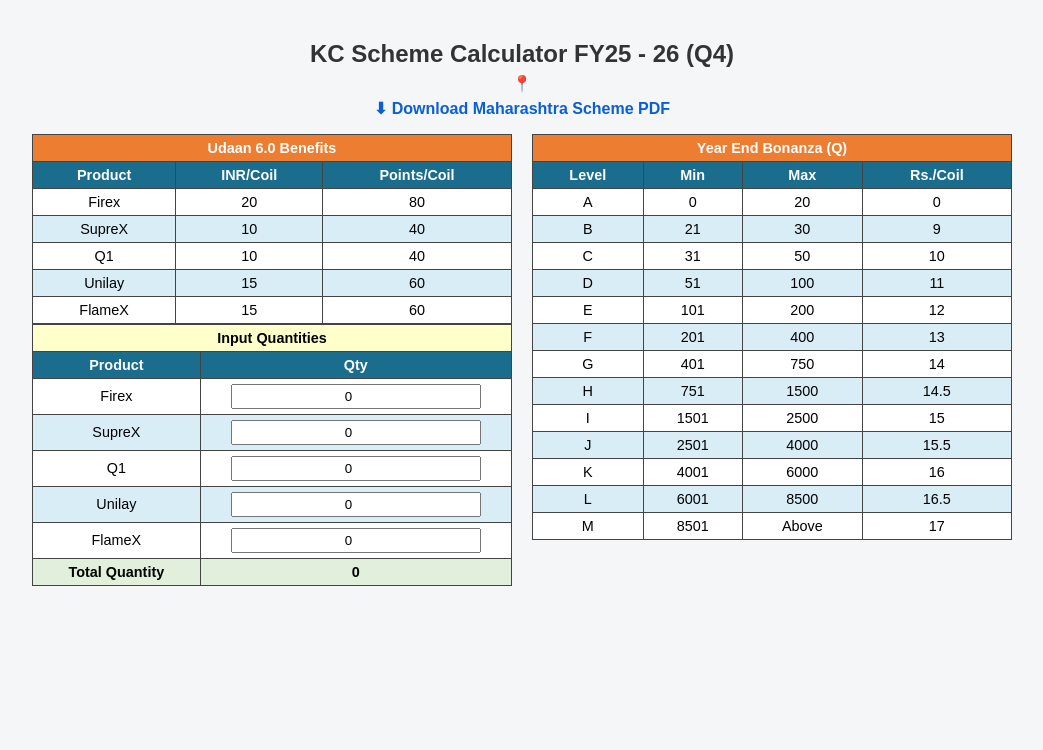
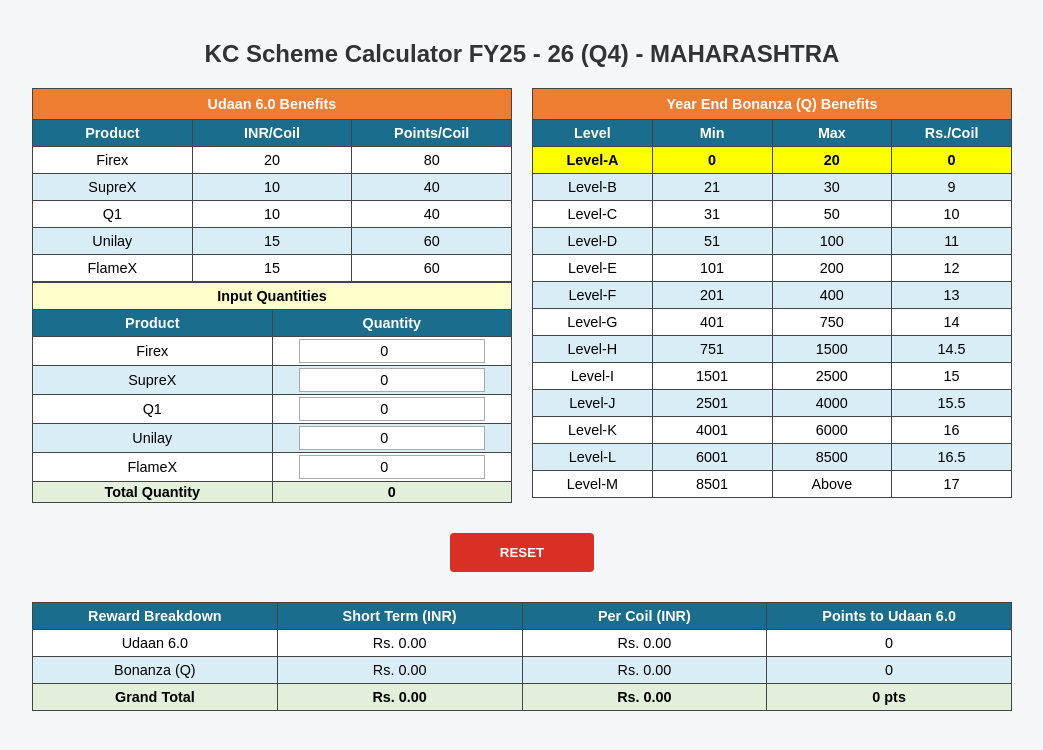
Before and after one commit to Rahulrai23/KD_Scheme_Calculator, a Flask app: template templates/scheme_rest_of_maharashtra.html in a window 1280 px wide. Shown: the top 750 px of the page, without its empty margins (118-1161 px from the left). Run offline with Flask 3, Linux system fonts and the light colour scheme; the template is opened without the code that fills it, so the values that code supplies are empty.

Commit message:
Update scheme_rest_of_maharashtra.html

```diff
--- a/templates/scheme_rest_of_maharashtra.html
+++ b/templates/scheme_rest_of_maharashtra.html
@@ -1,40 +1,11 @@
 <!DOCTYPE html>
 <html>
-<head><link rel="manifest" href="/static/pwa/manifest.json">
-<meta name="theme-color" content="#1a6d8c">
-<title>KC Scheme Calculator - MAHARASHTRA</title>
+<head>
+<title>KC Scheme Calculator - MAHARASTRA</title>
 <meta name="viewport" content="width=device-width, initial-scale=1.0">
-<script>
-if ("serviceWorker" in navigator) {
-  window.addEventListener("load", function () {
-    navigator.serviceWorker.register("/static/pwa/service-worker.js");
-  });
-}
-</script>
-
 <style>
   body { font-family: Arial, sans-serif; background: #f4f6f8; margin: 0; padding: 20px; }
-  h2 { text-align: center; margin-bottom: 6px; color: #333; }
-
-  /* ===== STATE BANNER + PDF ===== */
-  .state-banner {
-    text-align: center;
-    font-weight: bold;
-    color: #1a6d8c;
-    margin-bottom: 6px;
-  }
-
-  .pdf-link {
-    text-align: center;
-    margin-bottom: 16px;
-  }
-
-  .pdf-link a {
-    text-decoration: none;
-    font-weight: bold;
-    color: #0b5ed7;
-  }
-  /* ============================= */
+  h2 { text-align: center; margin-bottom: 20px; color: #333; }
 
   .layout-wrapper {
     display: flex;
@@ -42,116 +13,205 @@ if ("serviceWorker" in navigator) {
     gap: 20px;
     max-width: 1000px;
     margin: 0 auto;
+    align-items: stretch;
   }
 
-  .column-left, .column-right {
+  .column-left {
     width: 480px;
+    display: flex;
+    flex-direction: column;
+    justify-content: space-between;
   }
 
-  table { width: 100%; border-collapse: collapse; background: #fff; }
+  .column-right { width: 480px; }
+
+  table { width: 100%; border-collapse: collapse; background: #fff; table-layout: fixed; }
   th, td { border: 1px solid #444; padding: 5px; text-align: center; font-size: 0.9rem; }
 
-  .header-main { background-color: #ed7d31; color: white; }
-  .header-blue { background-color: #1a6d8c; color: white; }
-  .sub-header-yellow { background-color: #ffffcc; font-weight: bold; }
+  .header-main { background-color: #ed7d31; color: white; height: 20px; }
+  .header-blue { background-color: #1a6d8c; color: white; height: 20px; }
+  .sub-header-yellow { background-color: #ffffcc; font-weight: bold; color: #000; height: 15px; }
+
+  /* Adjusted padding to force bottom alignment with Level-M */
+  .input-table td {
+    padding: 2px 8px;
+  }
 
   .row-light-blue { background-color: #d9edf7; }
   .total-row { background: #e2efda; font-weight: bold; }
 
+  /* Yellow Highlight for the active slab */
   .highlight-slab { background-color: #ffff00 !important; font-weight: bold; }
 
-  input { width: 80%; padding: 3px; text-align: center; }
-
+  input { width: 80%; border: 1px solid #aaa; padding: 3px; text-align: center; font-size: 0.9rem; }
   .btn-container { text-align: center; margin: 30px 0; }
 
+  /* Reset button styling - Red color for clarity */
   button {
     padding: 12px 50px;
     background: #d93025;
     color: white;
     border: none;
+    cursor: pointer;
     border-radius: 4px;
     font-weight: bold;
   }
+  button:hover { background: #b71c1c; }
 
-  /* ===== MOBILE OPTIMIZATION ===== */
-  @media (max-width: 600px) {
-    .layout-wrapper { flex-direction: column; }
-    .column-left, .column-right { width: 100%; }
-    th, td { font-size: 0.75rem; }
-    input { width: 95%; }
-  }
+  .results-area { max-width: 980px; margin: 20px auto; }
 </style>
 </head>
-
 <body>
 
-<h2>KC Scheme Calculator FY25 - 26 (Q4)</h2>
-
-<div class="state-banner">
-  📍 {{ state_name }}
-</div>
-
-<div class="pdf-link">
-  <a href="/static/pdfs/maharashtra.pdf" download>
-    ⬇ Download Maharashtra Scheme PDF
-  </a>
-</div>
+<h2>KC Scheme Calculator FY25 - 26 (Q4) - MAHARASHTRA</h2>
 
 <div class="layout-wrapper">
-
-  <!-- LEFT -->
   <div class="column-left">
+    <div class="table-group">
       <table>
         <tr><th colspan="3" class="header-main">Udaan 6.0 Benefits</th></tr>
-      <tr class="header-blue"><th>Product</th><th>INR/Coil</th><th>Points/Coil</th></tr>
+        <tr class="header-blue">
+          <th>Product</th>
+          <th>INR/Coil</th>
+          <th>Points/Coil</th>
+        </tr>
         <tr><td>Firex</td><td>20</td><td>80</td></tr>
         <tr class="row-light-blue"><td>SupreX</td><td>10</td><td>40</td></tr>
         <tr><td>Q1</td><td>10</td><td>40</td></tr>
         <tr class="row-light-blue"><td>Unilay</td><td>15</td><td>60</td></tr>
         <tr><td>FlameX</td><td>15</td><td>60</td></tr>
       </table>
+    </div>
 
+    <div class="table-group">
       <table class="input-table">
         <tr><th colspan="2" class="sub-header-yellow">Input Quantities</th></tr>
-      <tr class="header-blue"><th>Product</th><th>Qty</th></tr>
+        <tr class="header-blue">
+          <th style="width: 60%;">Product</th>
+          <th style="width: 40%;">Quantity</th>
+        </tr>
         <tr><td>Firex</td><td><input id="firex" type="number" value="0" oninput="calc()"></td></tr>
         <tr class="row-light-blue"><td>SupreX</td><td><input id="suprex" type="number" value="0" oninput="calc()"></td></tr>
         <tr><td>Q1</td><td><input id="q1" type="number" value="0" oninput="calc()"></td></tr>
         <tr class="row-light-blue"><td>Unilay</td><td><input id="unilay" type="number" value="0" oninput="calc()"></td></tr>
         <tr><td>FlameX</td><td><input id="flamex" type="number" value="0" oninput="calc()"></td></tr>
-      <tr class="total-row"><td>Total Quantity</td><td id="totalQty">0</td></tr>
+        <tr class="total-row">
+          <td>Total Quantity</td>
+          <td id="totalQty">0</td>
+        </tr>
+      </table>
+    </div>
+  </div>
+
+  <div class="column-right">
+    <table id="bonanzaTable">
+      <tr><th colspan="4" class="header-main">Year End Bonanza (Q) Benefits</th></tr>
+      <tr class="header-blue">
+        <th>Level</th>
+        <th>Min</th>
+        <th>Max</th>
+        <th>Rs./Coil</th>
+      </tr>
+      <tr data-min="0" data-max="20"><td>Level-A</td><td>0</td><td>20</td><td>0</td></tr>
+      <tr data-min="21" data-max="30" class="row-light-blue"><td>Level-B</td><td>21</td><td>30</td><td>9</td></tr>
+      <tr data-min="31" data-max="50"><td>Level-C</td><td>31</td><td>50</td><td>10</td></tr>
+      <tr data-min="51" data-max="100" class="row-light-blue"><td>Level-D</td><td>51</td><td>100</td><td>11</td></tr>
+      <tr data-min="101" data-max="200"><td>Level-E</td><td>101</td><td>200</td><td>12</td></tr>
+      <tr data-min="201" data-max="400" class="row-light-blue"><td>Level-F</td><td>201</td><td>400</td><td>13</td></tr>
+      <tr data-min="401" data-max="750"><td>Level-G</td><td>401</td><td>750</td><td>14</td></tr>
+      <tr data-min="751" data-max="1500" class="row-light-blue"><td>Level-H</td><td>751</td><td>1500</td><td>14.5</td></tr>
+      <tr data-min="1501" data-max="2500"><td>Level-I</td><td>1501</td><td>2500</td><td>15</td></tr>
+      <tr data-min="2501" data-max="4000" class="row-light-blue"><td>Level-J</td><td>2501</td><td>4000</td><td>15.5</td></tr>
+      <tr data-min="4001" data-max="6000"><td>Level-K</td><td>4001</td><td>6000</td><td>16</td></tr>
+      <tr data-min="6001" data-max="8500" class="row-light-blue"><td>Level-L</td><td>6001</td><td>8500</td><td>16.5</td></tr>
+      <tr data-min="8501" data-max="999999"><td>Level-M</td><td>8501</td><td>Above</td><td>17</td></tr>
+    </table>
+  </div>
+</div>
+
+<div class="btn-container"><button onclick="resetCalculator()">RESET</button></div>
+
+<div class="results-area">
+  <table>
+    <tr class="header-blue">
+      <th>Reward Breakdown</th>
+      <th>Short Term (INR)</th>
+      <th>Per Coil (INR)</th>
+      <th>Points to Udaan 6.0</th>
+    </tr>
+    <tr><td>Udaan 6.0</td><td id="res_f5"></td><td id="res_g5"></td><td id="res_h5"></td></tr>
+    <tr class="row-light-blue"><td>Bonanza (Q)</td><td id="res_f6"></td><td id="res_g6"></td><td id="res_h6"></td></tr>
+    <tr class="total-row"><td>Grand Total</td><td id="res_f7"></td><td id="res_g7"></td><td id="res_h7"></td></tr>
   </table>
 </div>
 
-  <!-- RIGHT -->
-  <div class="column-right">
-    <table id="bonanzaTable">
-      <tr><th colspan="4" class="header-main">Year End Bonanza (Q)</th></tr>
-      <tr class="header-blue"><th>Level</th><th>Min</th><th>Max</th><th>Rs./Coil</th></tr>
+<script>
+function updateHighlight(total) {
+  const rows = document.querySelectorAll('#bonanzaTable tr[data-min]');
+  rows.forEach(row => {
+    const min = parseInt(row.getAttribute('data-min'));
+    const max = parseInt(row.getAttribute('data-max'));
+    if (total >= min && total <= max) {
+      row.classList.add('highlight-slab');
+    } else {
+      row.classList.remove('highlight-slab');
+    }
+  });
+}
 
-      <!-- SLABS UNCHANGED -->
-      <tr data-min="0" data-max="20"><td>A</td><td>0</td><td>20</td><td>0</td></tr>
-      <tr data-min="21" data-max="30" class="row-light-blue"><td>B</td><td>21</td><td>30</td><td>9</td></tr>
-      <tr data-min="31" data-max="50"><td>C</td><td>31</td><td>50</td><td>10</td></tr>
-      <tr data-min="51" data-max="100" class="row-light-blue"><td>D</td><td>51</td><td>100</td><td>11</td></tr>
-      <tr data-min="101" data-max="200"><td>E</td><td>101</td><td>200</td><td>12</td></tr>
-      <tr data-min="201" data-max="400" class="row-light-blue"><td>F</td><td>201</td><td>400</td><td>13</td></tr>
-      <tr data-min="401" data-max="750"><td>G</td><td>401</td><td>750</td><td>14</td></tr>
-      <tr data-min="751" data-max="1500" class="row-light-blue"><td>H</td><td>751</td><td>1500</td><td>14.5</td></tr>
-      <tr data-min="1501" data-max="2500"><td>I</td><td>1501</td><td>2500</td><td>15</td></tr>
-      <tr data-min="2501" data-max="4000" class="row-light-blue"><td>J</td><td>2501</td><td>4000</td><td>15.5</td></tr>
-      <tr data-min="4001" data-max="6000"><td>K</td><td>4001</td><td>6000</td><td>16</td></tr>
-      <tr data-min="6001" data-max="8500" class="row-light-blue"><td>L</td><td>6001</td><td>8500</td><td>16.5</td></tr>
-      <tr data-min="8501" data-max="999999"><td>M</td><td>8501</td><td>Above</td><td>17</td></tr>
-    </table>
-  </div>
+// Function to reset all inputs and refresh calculations
+function resetCalculator() {
+  document.getElementById('firex').value = 0;
+  document.getElementById('suprex').value = 0;
+  document.getElementById('q1').value = 0;
+  document.getElementById('unilay').value = 0;
+  document.getElementById('flamex').value = 0;
+  calc(); // Trigger calculation to reset result fields
+}
 
-</div>
+function calc(){
+  const f = +document.getElementById('firex').value;
+  const s = +document.getElementById('suprex').value;
+  const q = +document.getElementById('q1').value;
+  const u = +document.getElementById('unilay').value;
+  const fx = +document.getElementById('flamex').value;
 
-<!-- JS LOGIC KEPT EXACTLY SAME -->
-<script>
-/* Your existing JS calculation code stays unchanged */
+  const total = f + s + q + u + fx;
+  document.getElementById('totalQty').innerText = total;
+
+  updateHighlight(total);
+
+  const st_val = (f*20) + (s*10) + (q*10) + (u*15) + (fx*15);
+  const lt_pts = (f*80) + (s*40) + (q*40) + (u*60) + (fx*60);
+
+  let bRate = 0;
+  if(total > 8500) bRate = 17;
+  else if(total > 6000) bRate = 16.5;
+  else if(total > 4000) bRate = 16;
+  else if(total > 2500) bRate = 15.5;
+  else if(total > 1500) bRate = 15;
+  else if(total > 750) bRate = 14.5;
+  else if(total > 400) bRate = 14;
+  else if(total > 200) bRate = 13;
+  else if(total > 100) bRate = 12;
+  else if(total > 50) bRate = 11;
+  else if(total > 30) bRate = 10;
+  else if(total > 20) bRate = 9;
+
+  const bonanza_total = total * bRate;
+  const formatCurrency = (val) => "Rs. " + val.toLocaleString('en-IN', {minimumFractionDigits: 2});
+
+  document.getElementById('res_f5').innerText = formatCurrency(st_val);
+  document.getElementById('res_g5').innerText = total ? formatCurrency(st_val/total) : "Rs. 0.00";
+  document.getElementById('res_h5').innerText = lt_pts.toLocaleString('en-IN');
+  document.getElementById('res_f6').innerText = formatCurrency(bonanza_total);
+  document.getElementById('res_g6').innerText = "Rs. " + bRate.toFixed(2);
+  document.getElementById('res_h6').innerText = ((bonanza_total)*4).toLocaleString('en-IN');
+  document.getElementById('res_f7').innerText = formatCurrency(st_val + bonanza_total);
+  document.getElementById('res_g7').innerText = total ? formatCurrency((st_val + bonanza_total)/total) : "Rs. 0.00";
+  document.getElementById('res_h7').innerText = (total ? (((lt_pts+(bonanza_total)*4))).toLocaleString('en-IN') + " pts" : "0 pts");
+}
+calc();
 </script>
-
 </body>
 </html>
```
Lines whose indentation alone changed are shown as unchanged.
